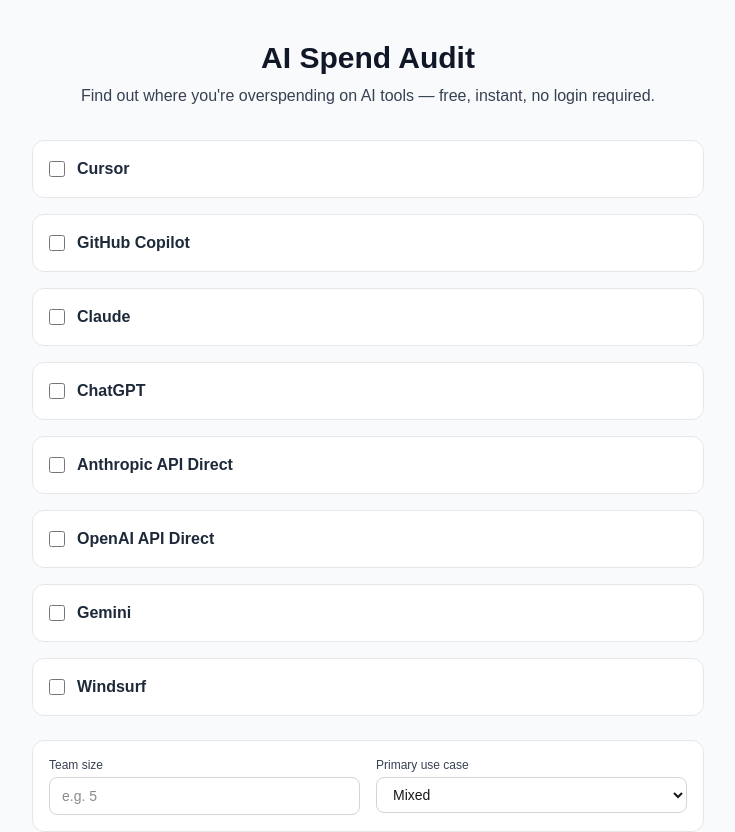
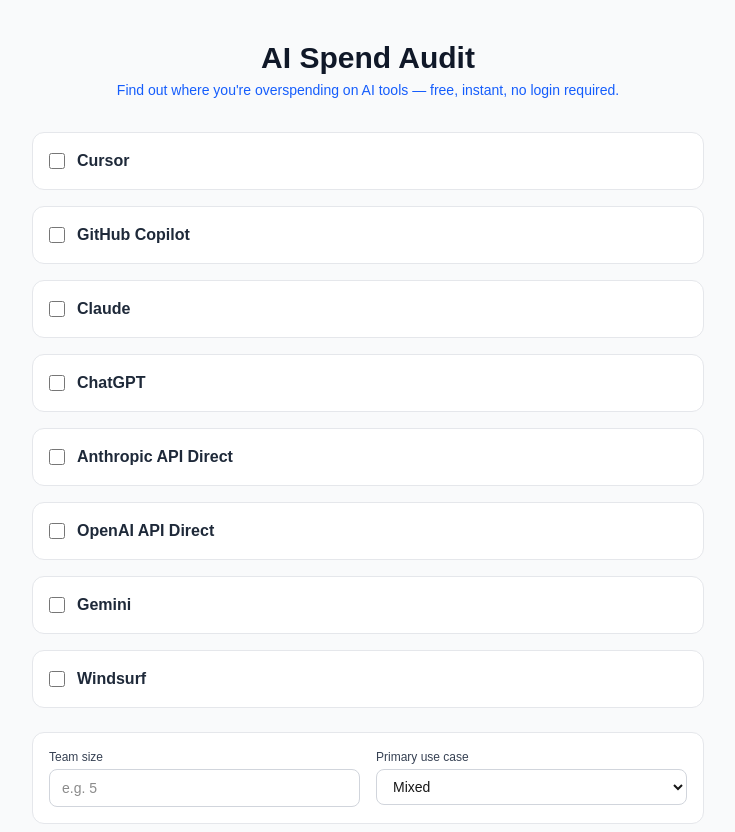
Before and after one commit to ANNUSHAKYA/ai-spend-audit, a Next.js app: page / in a window 1280 px wide. Shown: the top 832 px of the page, without its empty margins (272-1007 px from the left). Built offline with nearby package versions, Linux system fonts and the light colour scheme.

Commit message:
feat: add product name and update metadata

```diff
--- a/app/layout.tsx
+++ b/app/layout.tsx
@@ -12,9 +12,9 @@
   subsets: ["latin"],
 });
 
-export const metadata: Metadata = {
-  title: "AI Spend Audit",
-  description: "Find where you're overspending on AI tools — free and instant.",
+export const metadata = {
+  title: "SpendLens — Free AI Tool Spend Audit",
+  description: "Find out where you're overspending on Cursor, Claude, ChatGPT, and GitHub Copilot. Free, instant, no login required.",
 };
 
 export const viewport = {
--- a/app/page.tsx
+++ b/app/page.tsx
@@ -142,7 +142,7 @@
           <h1 className="text-3xl font-bold text-gray-900">
             AI Spend Audit
           </h1>
-          <p className="mt-2 text-gray-700 font-medium">
+          <p className="mt-1 text-sm font-medium text-blue-600">
             Find out where you&apos;re overspending on AI tools — free, instant, no login required.
           </p>
         </div>
```
